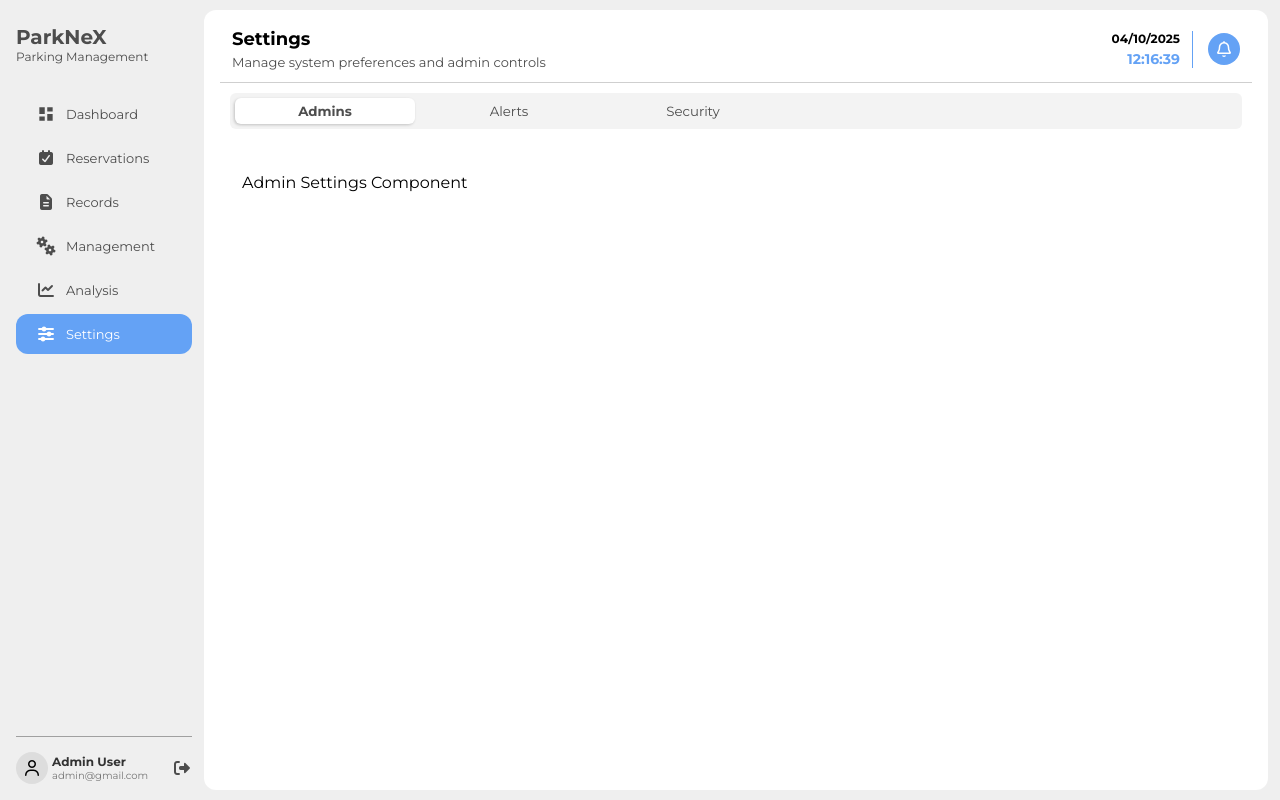
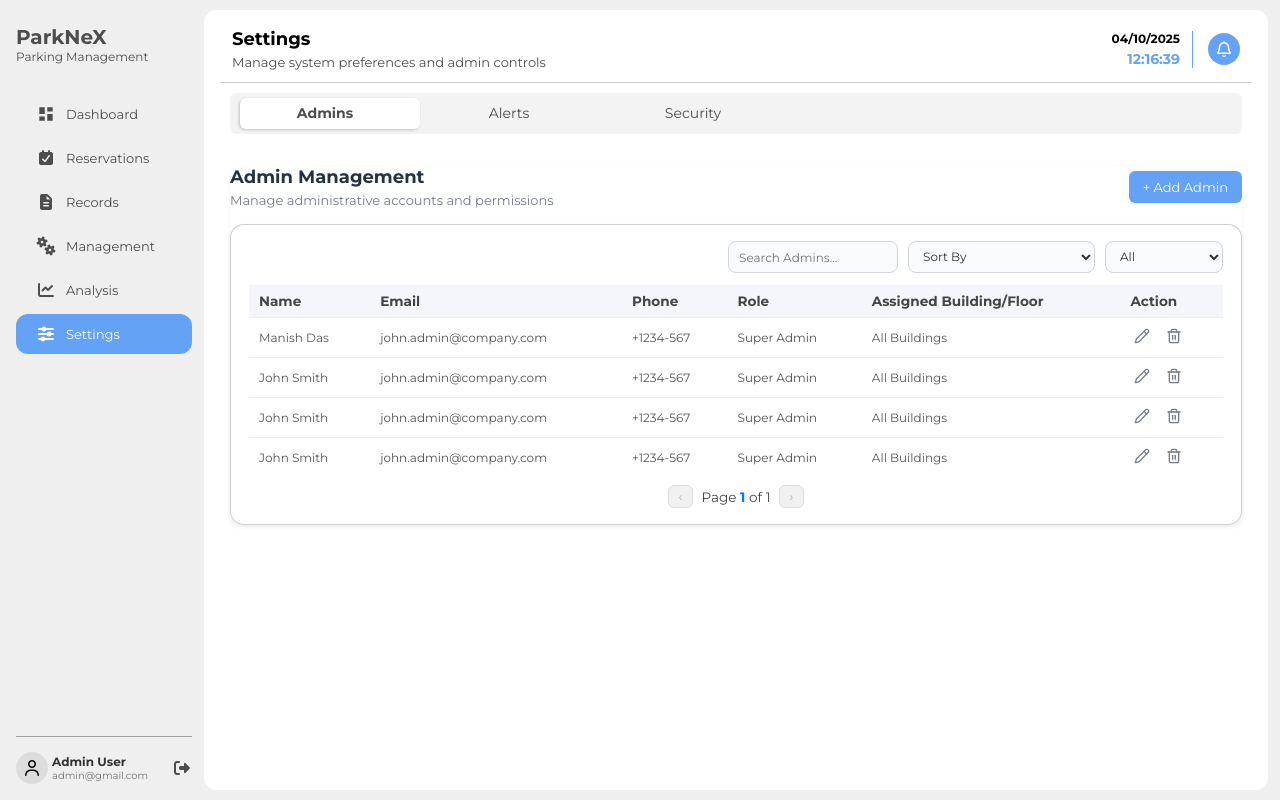
Before and after one commit to yaduraj1301/Parknex, a React (Vite) app: page /settings in a window 1280 px wide. Built offline with nearby package versions, Linux system fonts and the light colour scheme.

Commit message:
feat: tabs switch transition animation

```diff
--- a/src/Components/AdminSettings/AdminSettings.tsx
+++ b/src/Components/AdminSettings/AdminSettings.tsx
@@ -1,5 +1,93 @@
-import "./adminSettings.css"
+import React, { useState } from "react";
+import { Table } from "../Table/table";
+import "./AdminSettings.css";
+import { Pencil, Trash2 } from "lucide-react";
 
 export function AdminSettings() {
-  return <div className="admin-settings">Admin Settings Component</div>;
+  const columns = [
+    { key: "name", label: "Name" },
+    { key: "email", label: "Email" },
+    { key: "phone", label: "Phone" },
+    { key: "role", label: "Role" },
+    { key: "building", label: "Assigned Building/Floor" },
+    { key: "action", label: "Action" },
+  ];
+
+  const [admins, setAdmins] = useState([
+    {
+      id: 1,
+      name: "Manish Das",
+      email: "john.admin@company.com",
+      phone: "+1234-567",
+      role: "Super Admin",
+      building: "All Buildings",
+    },
+    {
+      id: 2,
+      name: "John Smith",
+      email: "john.admin@company.com",
+      phone: "+1234-567",
+      role: "Super Admin",
+      building: "All Buildings",
+    },
+    {
+      id: 3,
+      name: "John Smith",
+      email: "john.admin@company.com",
+      phone: "+1234-567",
+      role: "Super Admin",
+      building: "All Buildings",
+    },
+    {
+      id: 4,
+      name: "John Smith",
+      email: "john.admin@company.com",
+      phone: "+1234-567",
+      role: "Super Admin",
+      building: "All Buildings",
+    },
+  ]);
+
+  const handleDelete = (id: number) => {
+    setAdmins(admins.filter((a) => a.id !== id));
+  };
+
+  // Inject custom Action buttons per row
+  const dataWithActions = admins.map((admin) => ({
+    ...admin,
+    action: (
+      <div className="admin-action-buttons">
+        <button className="edit-btn">
+          <Pencil size={16} />
+        </button>
+        <button
+          className="delete-btn"
+          onClick={() => handleDelete(admin.id)}
+        >
+          <Trash2 size={16} />
+        </button>
+      </div>
+    ),
+  }));
+
+  return (
+    <div className="admin-settings">
+      <div className="admin-settings-header">
+        <div>
+          <h3>Admin Management</h3>
+          <p>Manage administrative accounts and permissions</p>
+        </div>
+        <button className="add-admin-btn">+ Add Admin</button>
+      </div>
+
+      <Table
+        title=""
+        columns={columns}
+        data={dataWithActions}
+        description=""
+        searchPlaceholder="Search Admins..."
+        rowsPerPage={5}
+      />
+    </div>
+  );
 }
--- a/src/Components/AdminSettings/adminSettings.css
+++ b/src/Components/AdminSettings/adminSettings.css
@@ -0,0 +1,64 @@
+.admin-settings {
+  background: #fff;
+  border-radius: 10px;
+  box-shadow: 0 1px 4px rgba(0, 0, 0, 0.05);
+  font-family: "Montserrat", sans-serif;
+}
+
+.admin-settings-header {
+  display: flex;
+  align-items: center;
+  justify-content: space-between;
+  margin-bottom: 16px;
+}
+
+.admin-settings-header h3 {
+  font-size: 18px;
+  color: #273240;
+  font-weight: 600;
+  margin: 0;
+}
+
+.admin-settings-header p {
+  font-size: 13px;
+  color: #737b8b;
+  margin-top: 4px;
+}
+
+.add-admin-btn {
+  background-color: #64A2F5;
+  color: #fff;
+  border: none;
+  border-radius: 6px;
+  padding: 8px 14px;
+  font-size: 13px;
+  cursor: pointer;
+  transition: 0.3s;
+}
+.add-admin-btn:hover {
+  background-color: #484fb4;
+}
+
+.admin-action-buttons {
+  display: flex;
+  gap: 8px;
+  align-items: center;
+}
+
+.edit-btn,
+.delete-btn {
+  background: none;
+  border: none;
+  cursor: pointer;
+  color: #737b8b;
+  transition: 0.3s;
+  padding: 4px;
+}
+
+.edit-btn:hover {
+  color: #5a67ba;
+}
+
+.delete-btn:hover {
+  color: #f2383a;
+}
--- a/src/Components/Tabs/Tabs.tsx
+++ b/src/Components/Tabs/Tabs.tsx
@@ -1,10 +1,9 @@
-import React, { useState } from "react";
-
+import React, { useState, useEffect, useRef } from "react";
 import "./tabs.css";
 
 export interface TabItem {
   label: string;
-  content: React.ReactNode; // what to render inside the tab
+  content: React.ReactNode;
 }
 
 export interface TabsProps {
@@ -14,11 +13,24 @@ export interface TabsProps {
 
 export const Tabs: React.FC<TabsProps> = ({ tabs, defaultActive = 0 }) => {
   const [activeIndex, setActiveIndex] = useState(defaultActive);
+  const headerRef = useRef<HTMLDivElement>(null);
+
+  useEffect(() => {
+    const header = headerRef.current;
+    if (!header) return;
+    const activeButton = header.querySelectorAll<HTMLButtonElement>(".tab-button")[activeIndex];
+    if (activeButton) {
+      const rect = activeButton.getBoundingClientRect();
+      const parentRect = header.getBoundingClientRect();
+
+      header.style.setProperty("--highlight-x", `${rect.left - parentRect.left}px`);
+      header.style.setProperty("--highlight-width", `${rect.width}px`);
+    }
+  }, [activeIndex, tabs]);
 
   return (
     <div className="tabs-container">
-
-      <div className="tab-header">
+      <div className="tab-header" ref={headerRef}>
         {tabs.map((tab, index) => (
           <button
             key={index}
--- a/src/Components/Tabs/tabs.css
+++ b/src/Components/Tabs/tabs.css
@@ -3,48 +3,81 @@
   flex-direction: column;
   width: 100%;
   gap: 16px;
+  position: relative;
 }
 
 .tab-header {
   display: flex;
+  position: relative;
   padding: 5px;
   gap: 4px;
-  /* border: 1px solid rgba(160, 160, 160, 0.5); */
   background-color: #a0a0a020;
-  background-color: #a0a0a020;
-
   border-radius: 6px;
+  overflow: hidden;
 }
 
+/* The moving highlight background */
+.tab-header::before {
+  content: "";
+  position: absolute;
+  top: 5px;
+  bottom: 5px;
+  left: 5px;
+  width: var(--highlight-width, 180px);
+  transform: translateX(var(--highlight-x, 0px));
+  background: white;
+  border-radius: 6px;
+  box-shadow: -1px 1px 3px rgba(0, 0, 0, 0.2);
+  transition: transform 0.35s cubic-bezier(0.4, 0, 0.2, 1),
+              width 0.35s ease;
+  z-index: 0;
+}
+
+/* Buttons */
 .tab-button {
+  position: relative;
   background: none;
   border: none;
   padding: 5px 16px;
   cursor: pointer;
-  font-weight: 500;
+  font-weight: 400;
   color: #4d4d4d;
   border-radius: 6px;
-  transition: 0.2s;
   min-width: 180px;
+  font-size: 14px;
+  line-height: 1.5;
+  font-variation-settings: "wght" 400;
+  transition: color 0.3s ease;
+  z-index: 1; /* ensures text stays above highlight */
 }
 
 .tab-button:hover {
   color: #64a2f5;
-  background: #64a3f52b;
 }
 
 .tab-button.active {
-  font-weight: bold;
-  background-color: white;
+  font-weight: 600;
+  font-variation-settings: "wght" 600;
   color: #4d4d4d;
-  box-shadow: -1px 1px 3px rgba(0, 0, 0, 0.2);
-  /* background-color: #64a2f5;
-  color: white; */
 }
 
+/* Morph-in effect for tab content */
 .tab-content {
-  padding: 12px;
-  /* background: #fafafa; */
   border-radius: 8px;
   min-height: 200px;
+  position: relative;
+  animation: morphIn 0.35s ease-in-out;
 }
+
+@keyframes morphIn {
+  0% {
+    opacity: 0;
+    transform: scale(0.97) translateY(6px);
+    border-radius: 20px;
+  }
+  100% {
+    opacity: 1;
+    transform: scale(1) translateY(0);
+    border-radius: 8px;
+  }
+}
```
Also changed, not shown: src/Components/Table/table.tsx (+0 -162 lines).
